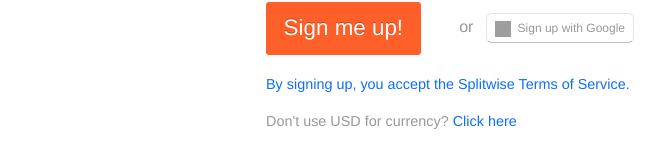
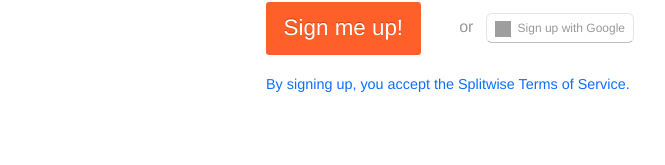
Before and after one commit to vamsiKrishnaBandaru/Splitwise, a React (Create React App) app: page / in a window 1280 px wide. Shown: the part 257-422 px from the top of the page, without its empty margins (307-972 px from the left). Built offline with nearby package versions, Linux system fonts and the light colour scheme; grey boxes are pictures that could not be loaded.

Commit message:
logic for bottom line is changed to make appear after form filling started

```diff
--- a/src/components/SignupForm.js
+++ b/src/components/SignupForm.js
@@ -79,7 +79,7 @@ class SignupForm extends Component {
       return (
          <>
             {
-               signUpStatus && <h1 className="text-success text-center">Signup successfull...</h1>
+               signUpStatus && <h5 className="text-success text-center">Signup successfull...</h5>
             }
 
             {
@@ -201,9 +201,12 @@ class SignupForm extends Component {
                            <div>
                               <Link to='/'>By signing up, you accept the Splitwise Terms of Service.</Link>
                            </div>
-                           <div>
-                              Don't use USD for currency? <Link to='/'>Click here</Link>
-                           </div>
+                           {
+                              isActive &&
+                              <div>
+                                 Don't use USD for currency? <Link to='/'>Click here</Link>
+                              </div>
+                           }
                         </div>
                      </form>
                   </div>
```
